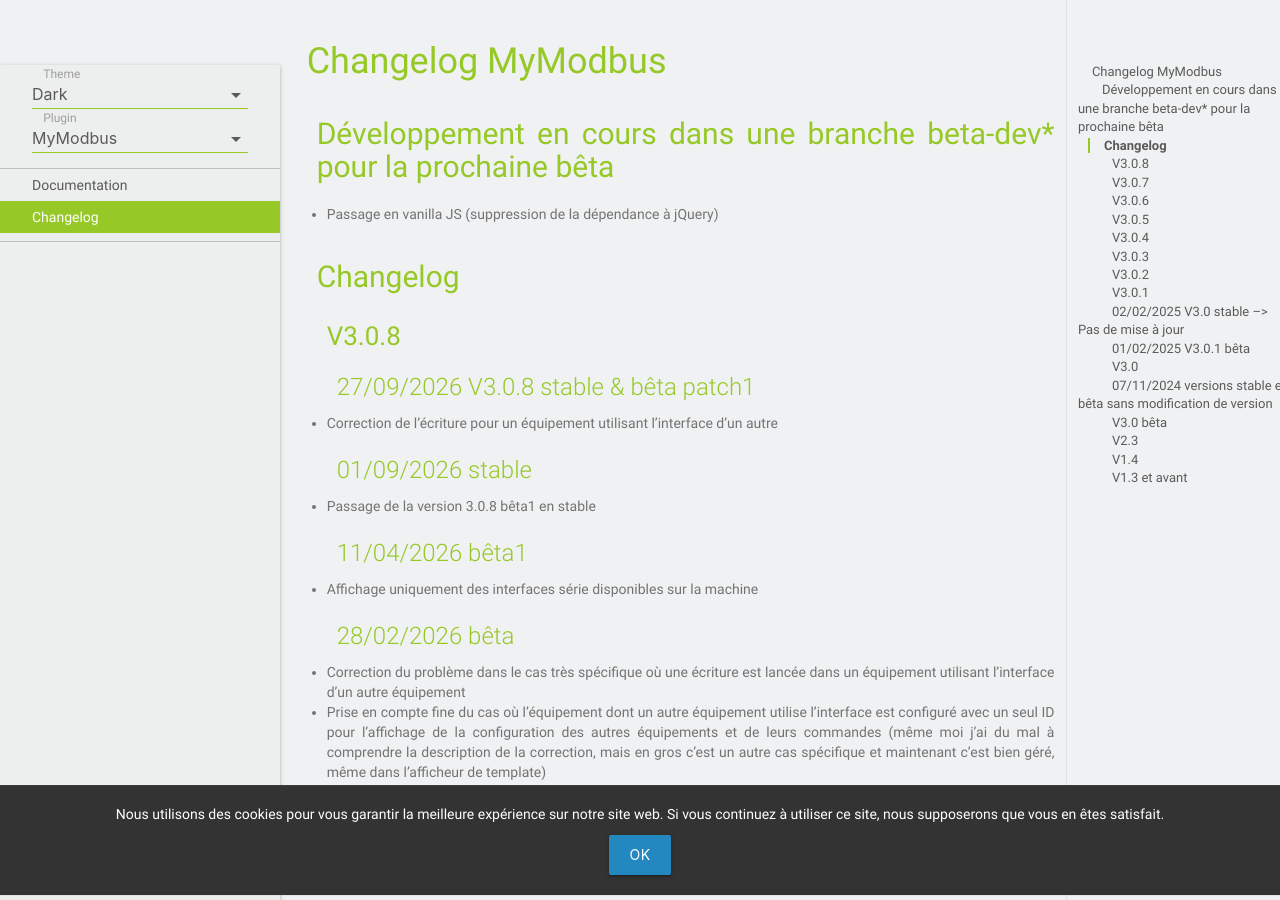
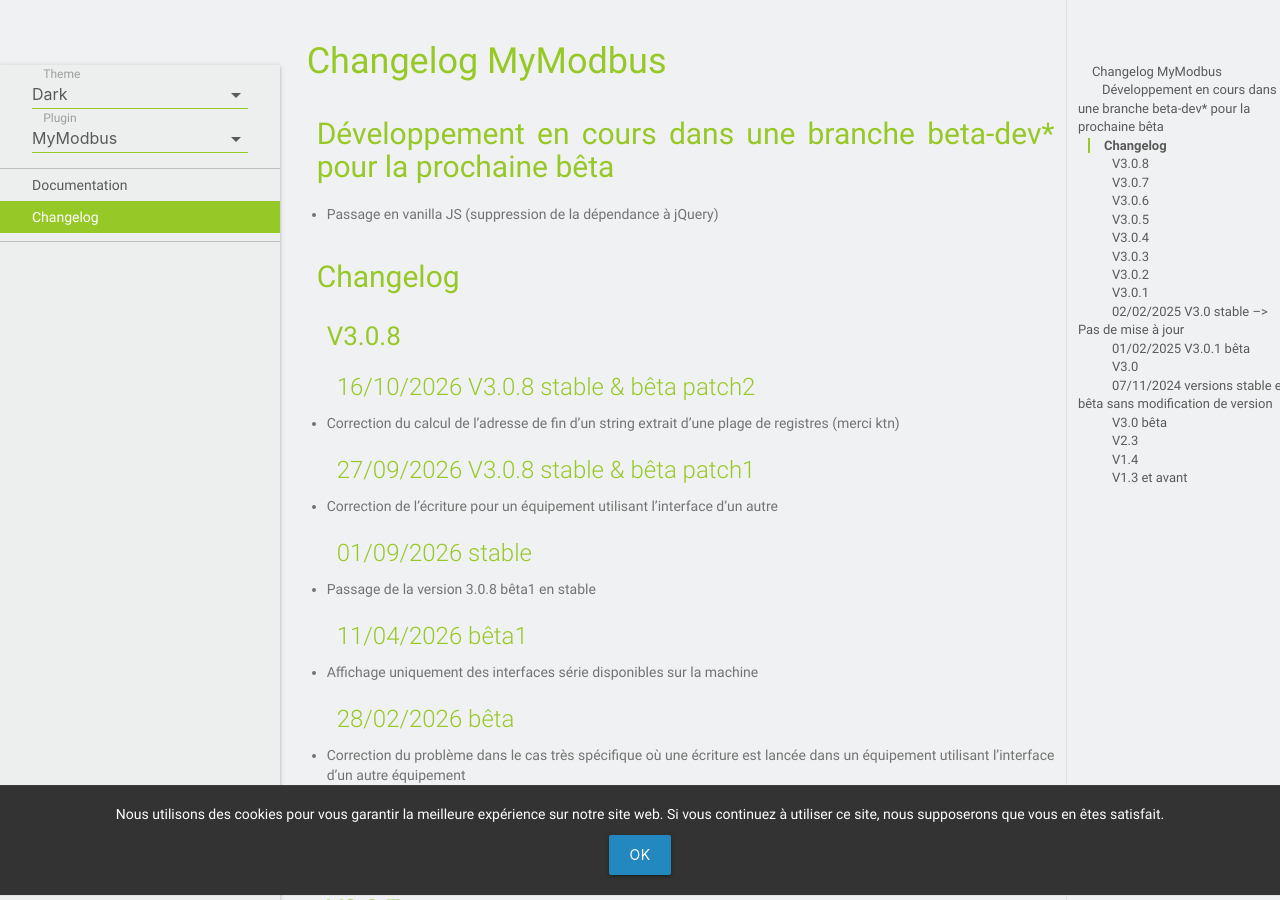
Before and after one commit to MrWaloo/jeedom-plugins-doc, a Jekyll site: the page built from docs/fr_FR/mymodbus_changelog.md, in a window 1280 px wide and 900 px high. Built offline with Jekyll 4.4.1, drawn with Linux system fonts in a browser that asks for light colours; emoji names are drawn with the system emoji font; our own code applies the rules of GitHub Pages for plain Markdown files.

Commit message:
Update mymodbus_changelog.md

```diff
--- a/docs/fr_FR/mymodbus_changelog.md
+++ b/docs/fr_FR/mymodbus_changelog.md
@@ -7,6 +7,10 @@
 ## Changelog
 
 ### V3.0.8
+
+#### 16/10/2026 V3.0.8 stable & bêta patch2
+
+- Correction du calcul de l'adresse de fin d'un string extrait d'une plage de registres (merci ktn)
 
 #### 27/09/2026 V3.0.8 stable & bêta patch1
 
```
